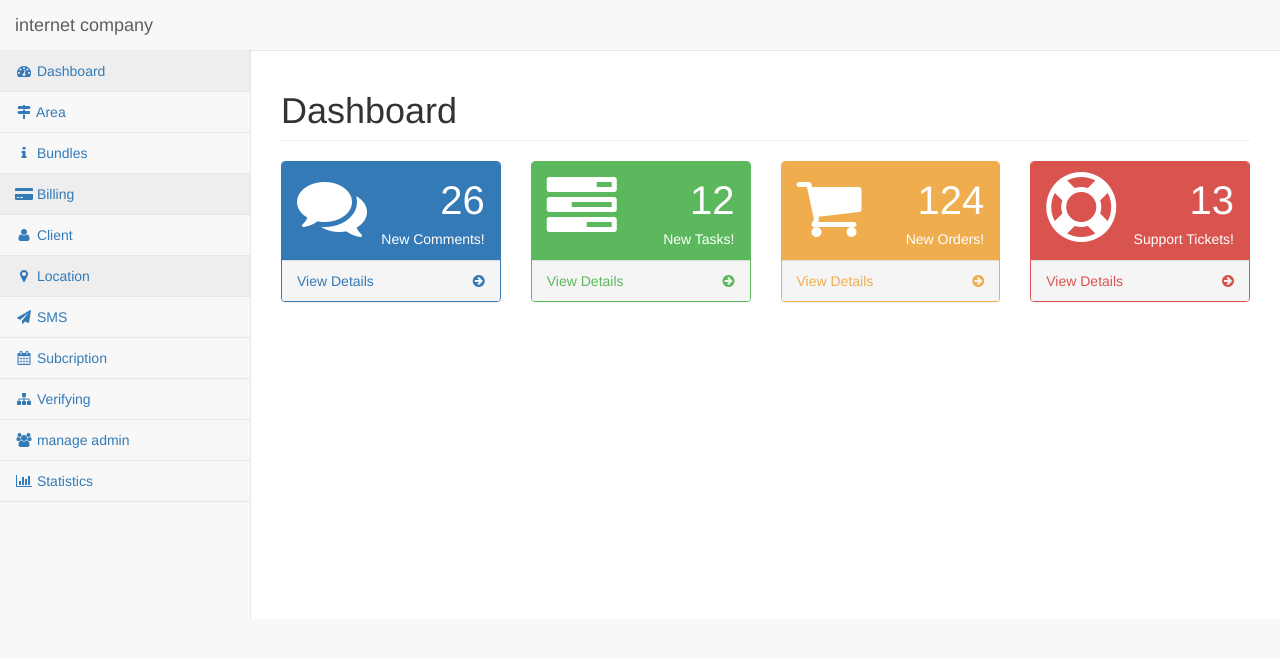
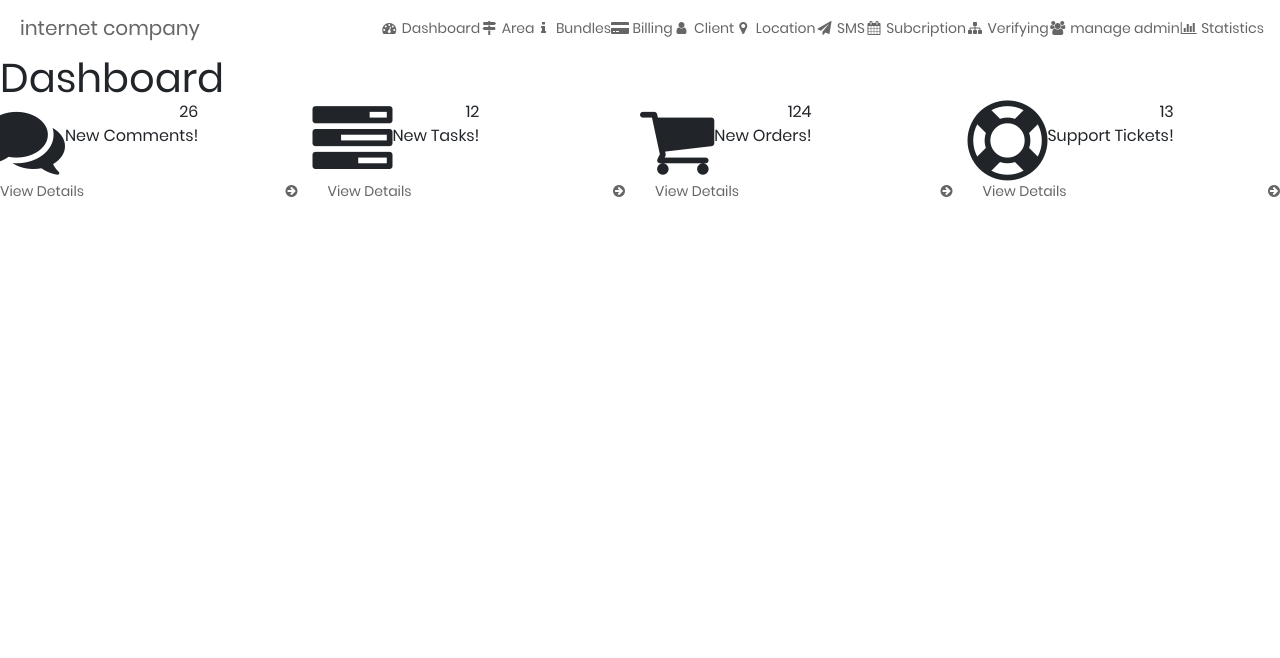
Before and after one commit to omgjrswtf/bataanspacecable, a PHP site: page /Sample/restrictbackend/dashboard.php in a window 1280 px wide. Shown: the top 658 px of the page. Run offline with PHP 8.4, Linux system fonts and the light colour scheme; the visitor is signed in with stand-in values (Sample User, id 1); data comes from the database, SQL or seed files in the repository; some libraries are stand-ins or nearby versions.

Commit message:
test design

```diff
--- a/restrictbackend/dashboard.php
+++ b/restrictbackend/dashboard.php
@@ -20,22 +20,32 @@
     <meta name="description" content="">
     <meta name="author" content="">
 
+    <link rel="stylesheet" href="https://cdnjs.cloudflare.com/ajax/libs/font-awesome/4.6.3/css/font-awesome.css"/>
+    <link rel="stylesheet" href="assets/css/style-complete.css"/>
+
     <title>internet and cable provider</title>
 
-    <!-- Bootstrap Core CSS -->
-    <link href="../vendor/bootstrap/css/bootstrap.min.css" rel="stylesheet">
-
-    <!-- MetisMenu CSS -->
-    <link href="../vendor/metisMenu/metisMenu.min.css" rel="stylesheet">
-
-    <!-- Custom CSS -->
-    <link href="../dist/css/sb-admin-2.css" rel="stylesheet">
-
-    <!-- Morris Charts CSS -->
-    <link href="../vendor/morrisjs/morris.css" rel="stylesheet">
-
-    <!-- Custom Fonts -->
-    <link href="../vendor/font-awesome/css/font-awesome.min.css" rel="stylesheet" type="text/css">
+<!--===============================================================================================-->
+    <link rel="icon" type="image/png" href="../assets/images/icons/favicon.ico"/>
+<!--===============================================================================================-->
+    <link rel="stylesheet" type="text/css" href="../assets/vendor/bootstrap/css/bootstrap.min.css">
+<!--===============================================================================================-->
+    <link rel="stylesheet" type="text/css" href="../assets/fonts/font-awesome-4.7.0/css/font-awesome.min.css">
+<!--===============================================================================================-->
+    <link rel="stylesheet" type="text/css" href="../assets/fonts/iconic/css/material-design-iconic-font.min.css">
+<!--===============================================================================================-->
+    <link rel="stylesheet" type="text/css" href="../assets/vendor/animate/animate.css">
+<!--===============================================================================================-->
+    <link rel="stylesheet" type="text/css" href="../assets/vendor/css-hamburgers/hamburgers.min.css">
+<!--===============================================================================================-->
+    <link rel="stylesheet" type="text/css" href="../assets/vendor/animsition/css/animsition.min.css">
+<!--===============================================================================================-->
+    <link rel="stylesheet" type="text/css" href="../assets/vendor/select2/select2.min.css">
+<!--===============================================================================================-->
+    <link rel="stylesheet" type="text/css" href="../assets/vendor/daterangepicker/daterangepicker.css">
+<!--===============================================================================================-->
+    <link rel="stylesheet" type="text/css" href="../assets/css/util.css">
+    <link rel="stylesheet" type="text/css" href="../assets/css/main.css">
 
     <!-- HTML5 Shim and Respond.js IE8 support of HTML5 elements and media queries -->
     <!-- WARNING: Respond.js doesn't work if you view the page via file:// -->
```
